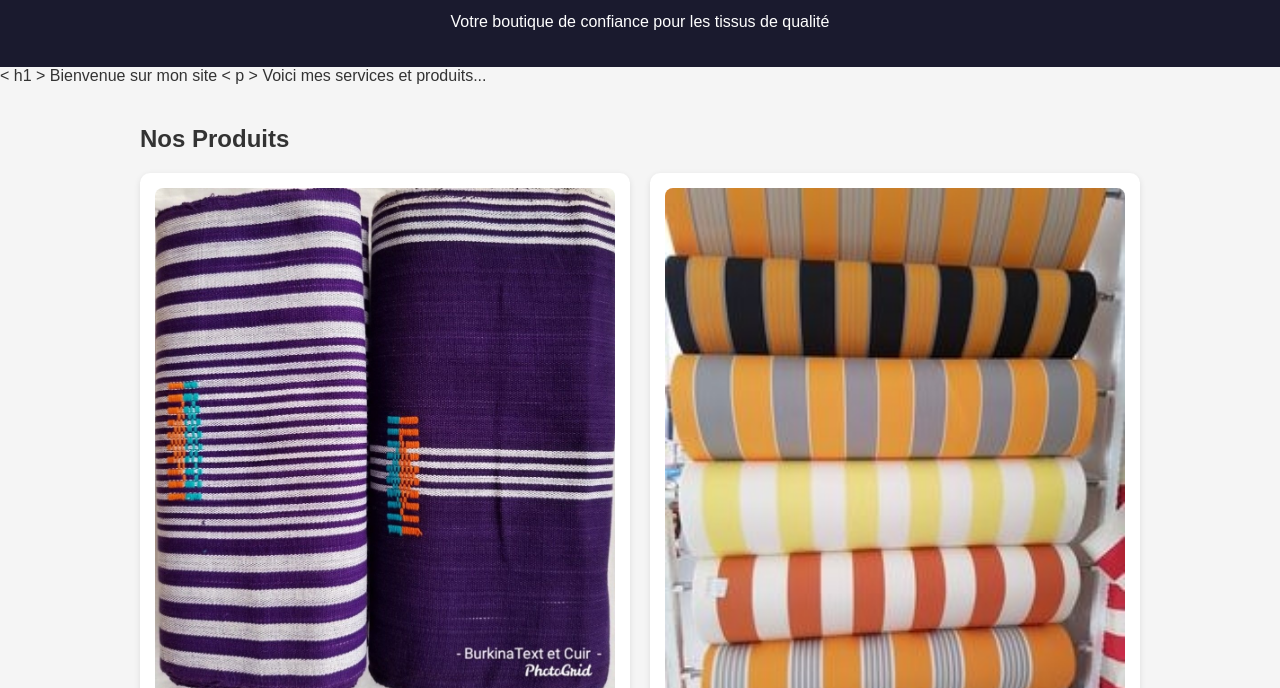
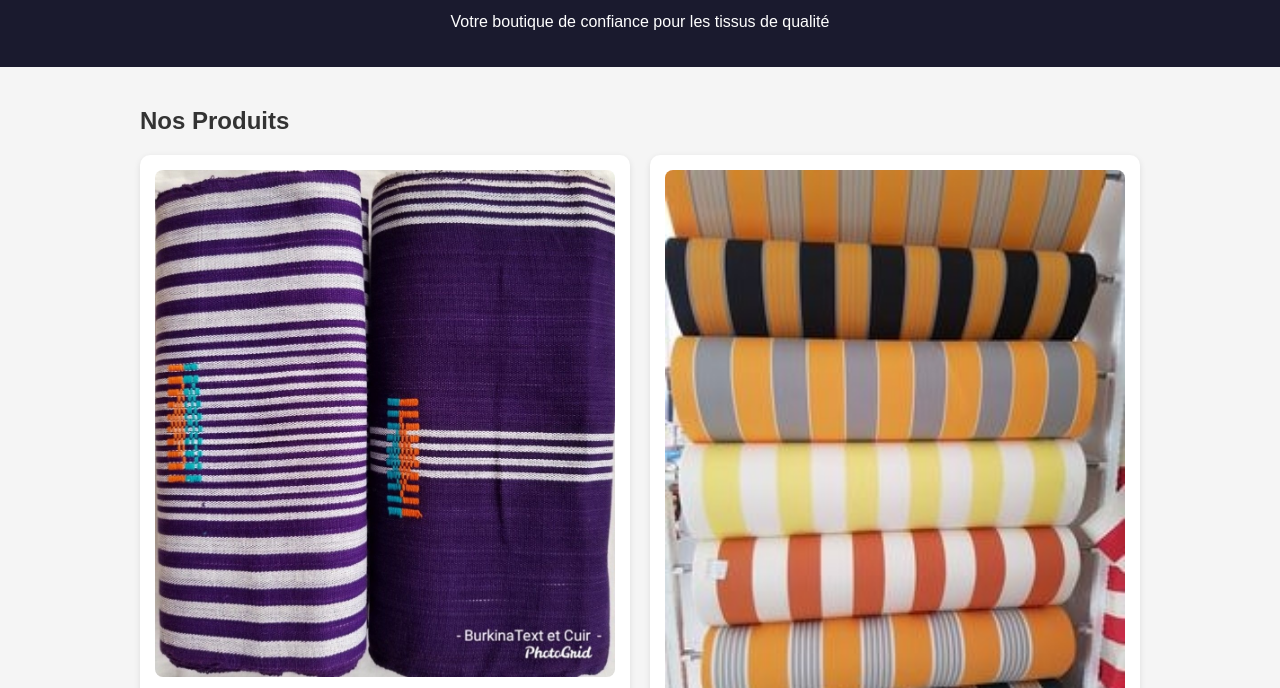
Before and after one commit to andreassogba9-byte/2a-global-site, a plain HTML site: page index.html in a window 1280 px wide. Shown: the part 73-761 px from the top of the page. Drawn offline with Linux system fonts and the light colour scheme.

Commit message:
Update index.html

```diff
--- a/index.html
+++ b/index.html
@@ -25,10 +25,6 @@
     <div class="logo">2A GLOBAL SERVICES</div>
     <p>Votre boutique de confiance pour les tissus de qualité</p>
   </header>
-
-  <!-- Ici ton contenu du site -->
-  < h1 > Bienvenue sur mon site </ h1 >
-  < p > Voici mes services et produits... </ p >
   <div class="container">
     <h2>Nos Produits</h2>
     <div class="product-list">
```
